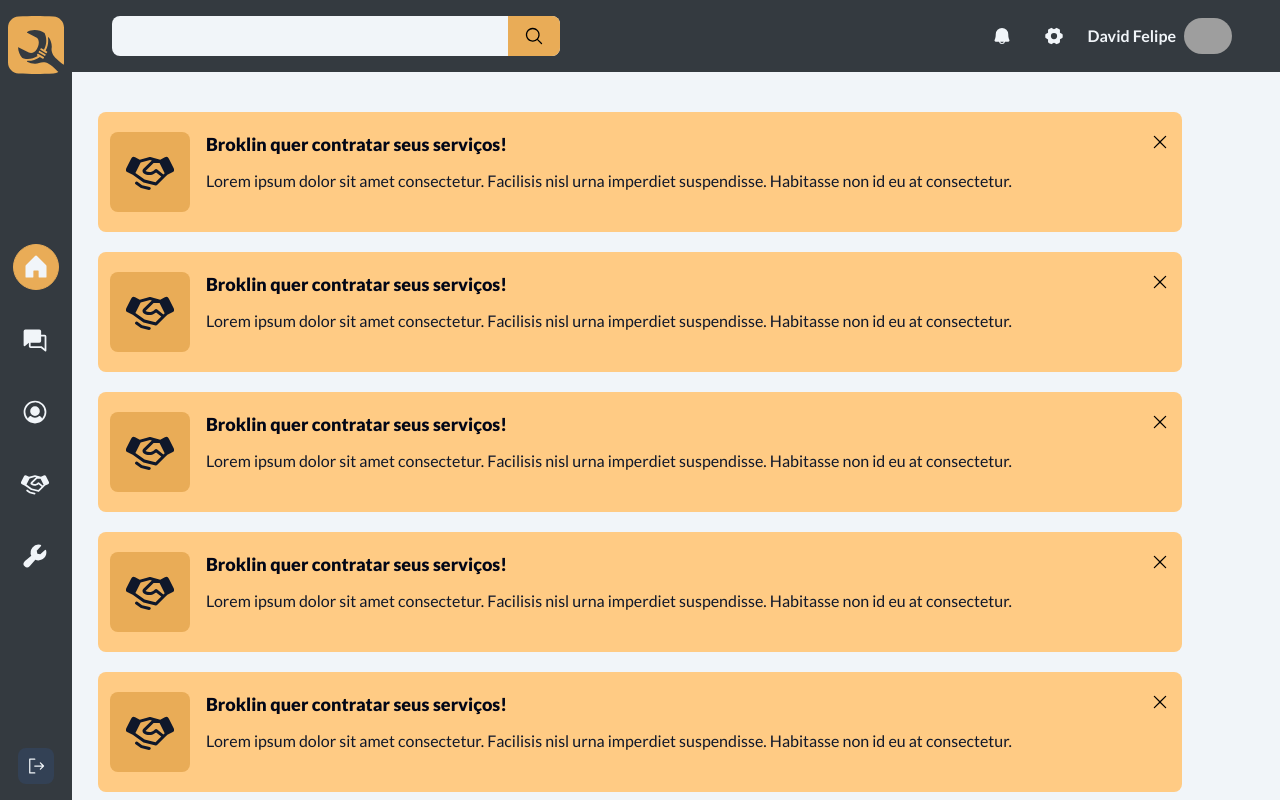
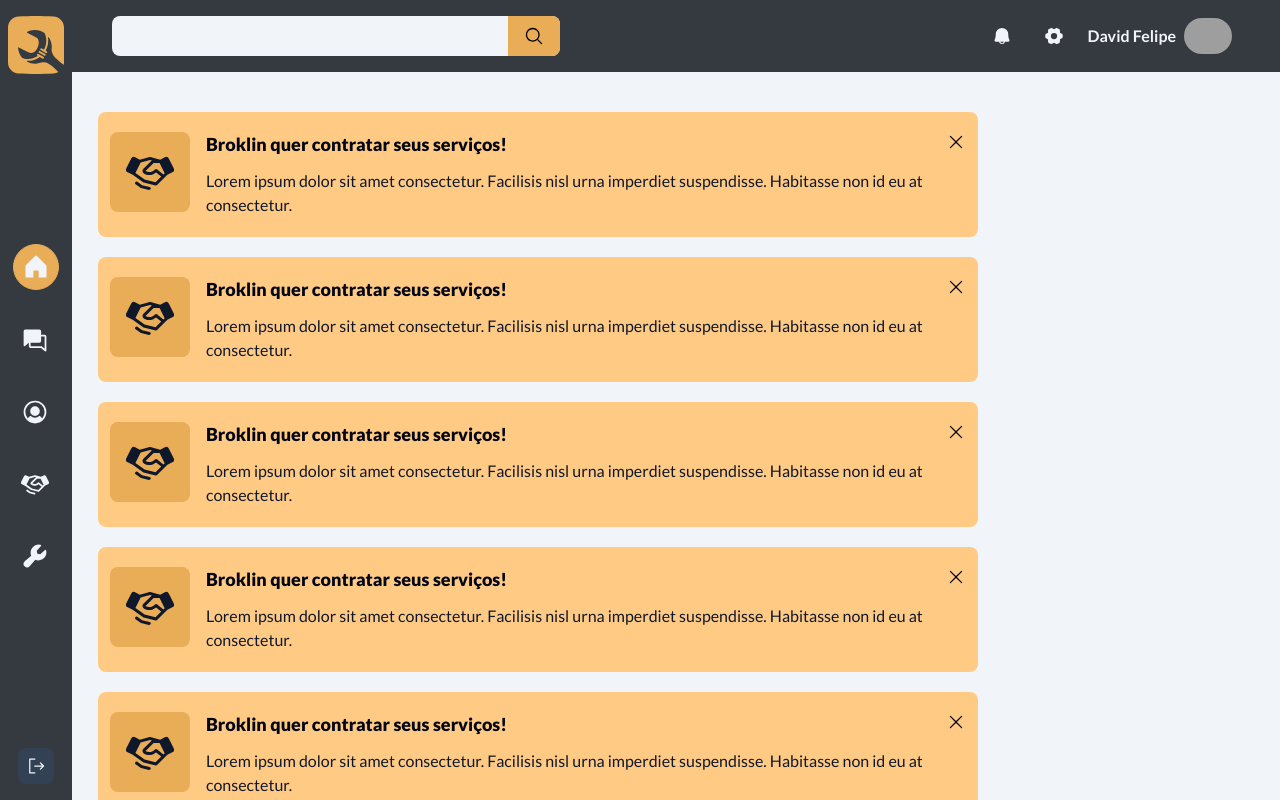
Before and after one commit to DFelipe1/QuebraGalho, a React (Vite) app: page /notification in a window 1280 px wide. Shown: the top 800 px of the page. Built offline with nearby package versions, Linux system fonts and the light colour scheme; grey boxes are pictures that could not be loaded.

Commit message:
add max width

```diff
--- a/src/Views/notification/index.tsx
+++ b/src/Views/notification/index.tsx
@@ -2,7 +2,7 @@ import { NotificationComponent } from "../../components/notificattionComponet";
 
 export function Notification() {
     return (
-        <div className="w-full px-2 py-4 space-y-5">
+        <div className="w-full max-w-4xl px-2 py-4 space-y-5">
           <NotificationComponent/>
           <NotificationComponent/>
           <NotificationComponent/>
```
